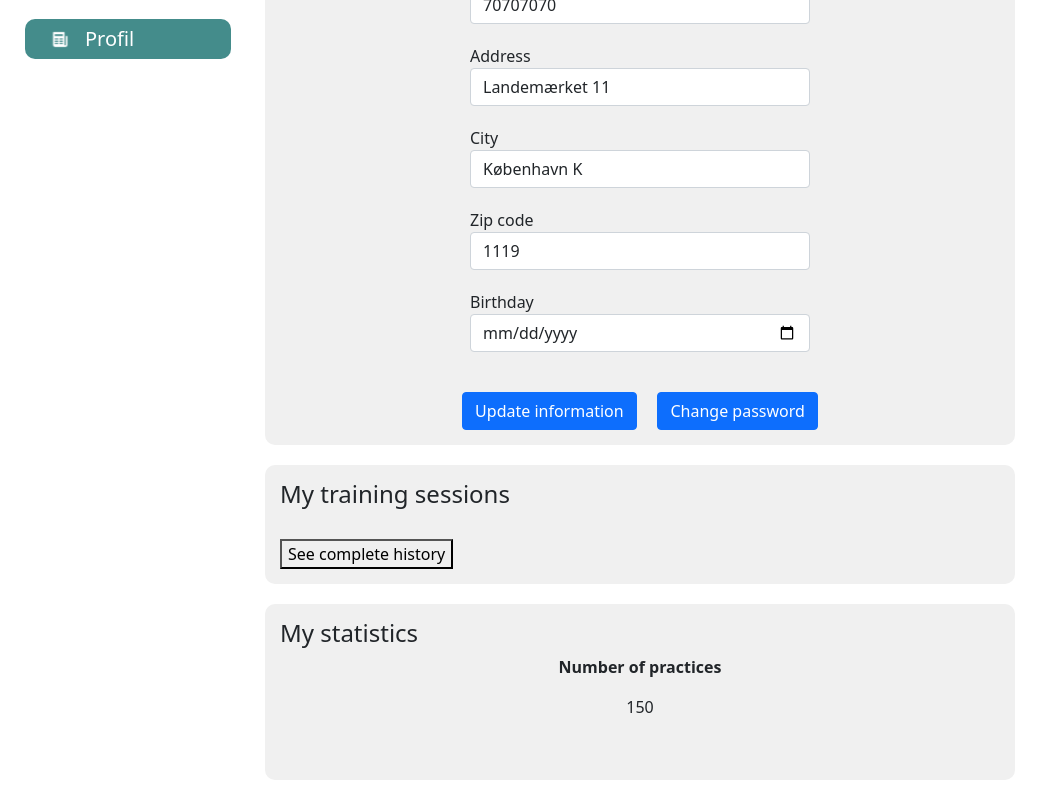
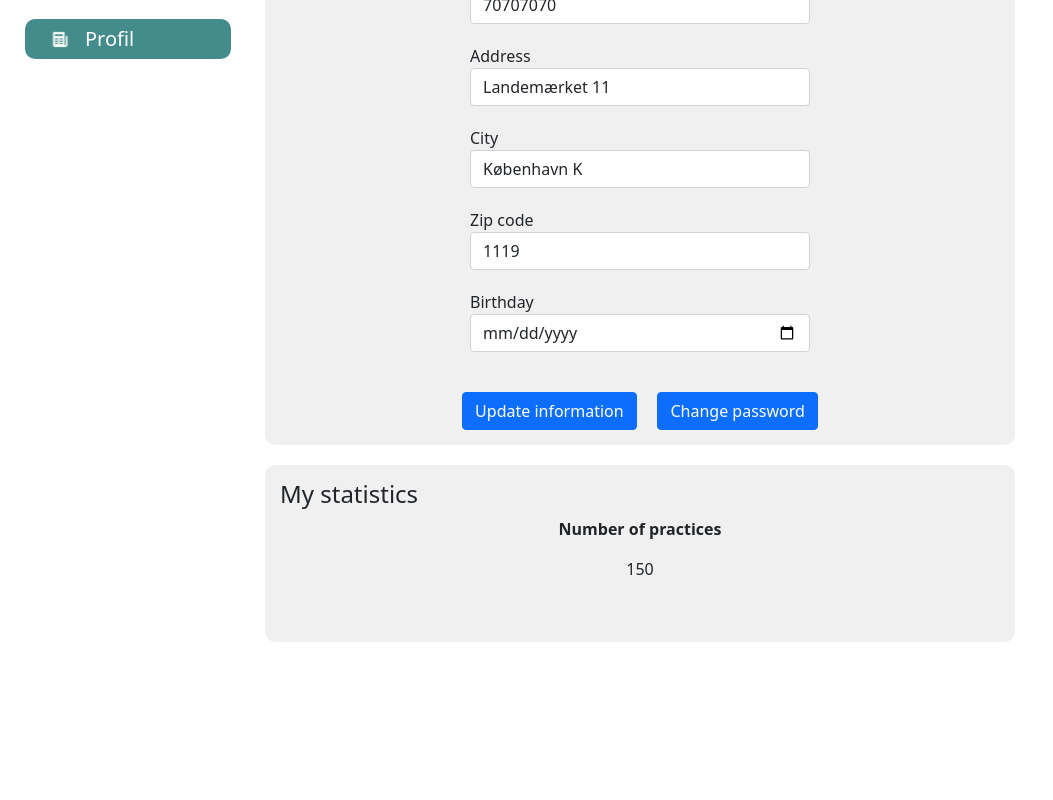
Before and after one commit to madsstorgaardnielsen/group5-proj, a React (Create React App) app in the folder fbcmanager-frontend/: page /profil in a window 1280 px wide. Shown: the part 436-1236 px from the top of the page, without its empty margins (0-1053 px from the left). After the commit the page ends 1098 px from the top, so only its background shows below. Built offline with nearby package versions, Linux system fonts and the light colour scheme.

Commit message:
removed my training sessions from profile page

```diff
--- a/fbcmanager-frontend/src/pages/profil.js
+++ b/fbcmanager-frontend/src/pages/profil.js
@@ -140,20 +140,6 @@ function Profil() {
 
                     <section>
 
-                        <h4>My training sessions</h4>
-
-
-                        <span>
-                        </span>
-
-                        <button type="button">See complete history</button>
-
-                    </section>
-
-                    {}
-
-                    <section>
-
                         <h4>My statistics</h4>
 
                         <div className="centerStat">
```
